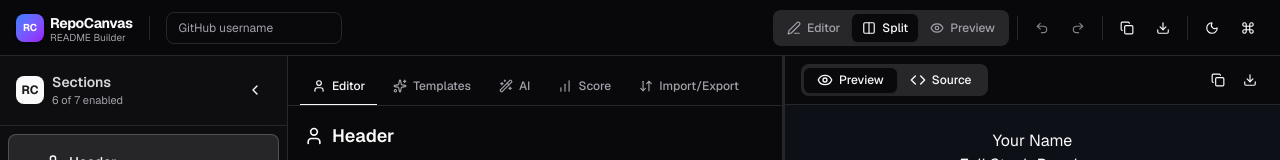
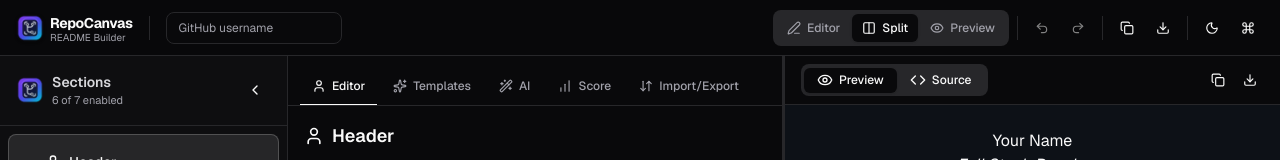
Before and after one commit to arlkn/repocanvas, a Next.js app: page / in a window 1280 px wide. Shown: the top 160 px of the page. Built offline with nearby package versions, Linux system fonts and the light colour scheme.

Commit message:
feat: integrate logo across the app
- Add favicon (512px and 1024px) in browser tab
- Replace 'RC' text in sidebar and top bar with logo image
- Add Open Graph and Twitter card meta tags with logo
- Add loading screen with logo animation

```diff
--- a/src/app/layout.tsx
+++ b/src/app/layout.tsx
@@ -18,6 +18,36 @@
   title: "RepoCanvas - Premium GitHub README Builder",
   description:
     "Build beautiful GitHub READMEs without manually writing Markdown. Premium profile and repository branding builder for developers.",
+  icons: {
+    icon: [
+      { url: "/icon-512.png", sizes: "512x512", type: "image/png" },
+      { url: "/icon-1024.png", sizes: "1024x1024", type: "image/png" },
+    ],
+    apple: [
+      { url: "/icon-1024.png", sizes: "1024x1024", type: "image/png" },
+    ],
+  },
+  openGraph: {
+    title: "RepoCanvas - Premium GitHub README Builder",
+    description:
+      "Build beautiful GitHub READMEs without manually writing Markdown.",
+    images: [
+      {
+        url: "/icon-1024.png",
+        width: 1024,
+        height: 1024,
+        alt: "RepoCanvas",
+      },
+    ],
+    type: "website",
+  },
+  twitter: {
+    card: "summary_large_image",
+    title: "RepoCanvas - Premium GitHub README Builder",
+    description:
+      "Build beautiful GitHub READMEs without manually writing Markdown.",
+    images: ["/icon-1024.png"],
+  },
 };
 
 export default function RootLayout({
--- /dev/null
+++ b/src/app/loading.tsx
@@ -0,0 +1,11 @@
+export default function Loading() {
+  return (
+    <div className="h-screen flex flex-col items-center justify-center bg-background gap-4">
+      <img src="/icon-1024.png" alt="RepoCanvas" className="w-20 h-20 animate-pulse" />
+      <div className="flex flex-col items-center gap-1">
+        <h1 className="text-lg font-bold tracking-tight">RepoCanvas</h1>
+        <p className="text-sm text-muted-foreground">Loading...</p>
+      </div>
+    </div>
+  );
+}
--- a/src/components/layout/sidebar.tsx
+++ b/src/components/layout/sidebar.tsx
@@ -185,8 +185,8 @@
       <div className="flex items-center justify-between p-4 border-b border-sidebar-border">
         {!collapsed && (
           <div className="flex items-center gap-2">
-            <div className="h-7 w-7 rounded-lg bg-primary flex items-center justify-center">
-              <span className="text-primary-foreground font-bold text-xs">RC</span>
+            <div className="h-7 w-7 rounded-lg overflow-hidden flex items-center justify-center">
+              <img src="/icon-512.png" alt="RepoCanvas" className="h-7 w-7" />
             </div>
             <div>
               <h2 className="text-sm font-semibold text-sidebar-foreground">Sections</h2>
--- a/src/components/layout/top-bar.tsx
+++ b/src/components/layout/top-bar.tsx
@@ -111,8 +111,8 @@
     <header className="h-14 border-b border-border bg-card/80 backdrop-blur-sm flex items-center justify-between px-4 shrink-0">
       <div className="flex items-center gap-3">
         <div className="flex items-center gap-1.5">
-          <div className="h-7 w-7 rounded-lg bg-gradient-to-br from-blue-500 to-purple-600 flex items-center justify-center shadow-sm">
-            <span className="text-white font-bold text-[10px]">RC</span>
+          <div className="h-7 w-7 rounded-lg overflow-hidden flex items-center justify-center shadow-sm">
+            <img src="/icon-512.png" alt="RepoCanvas" className="h-7 w-7" />
           </div>
           <div>
             <h1 className="text-sm font-bold tracking-tight">RepoCanvas</h1>
```
Also changed, not shown: public/icon-1024.png (added), public/icon-512.png (added).
